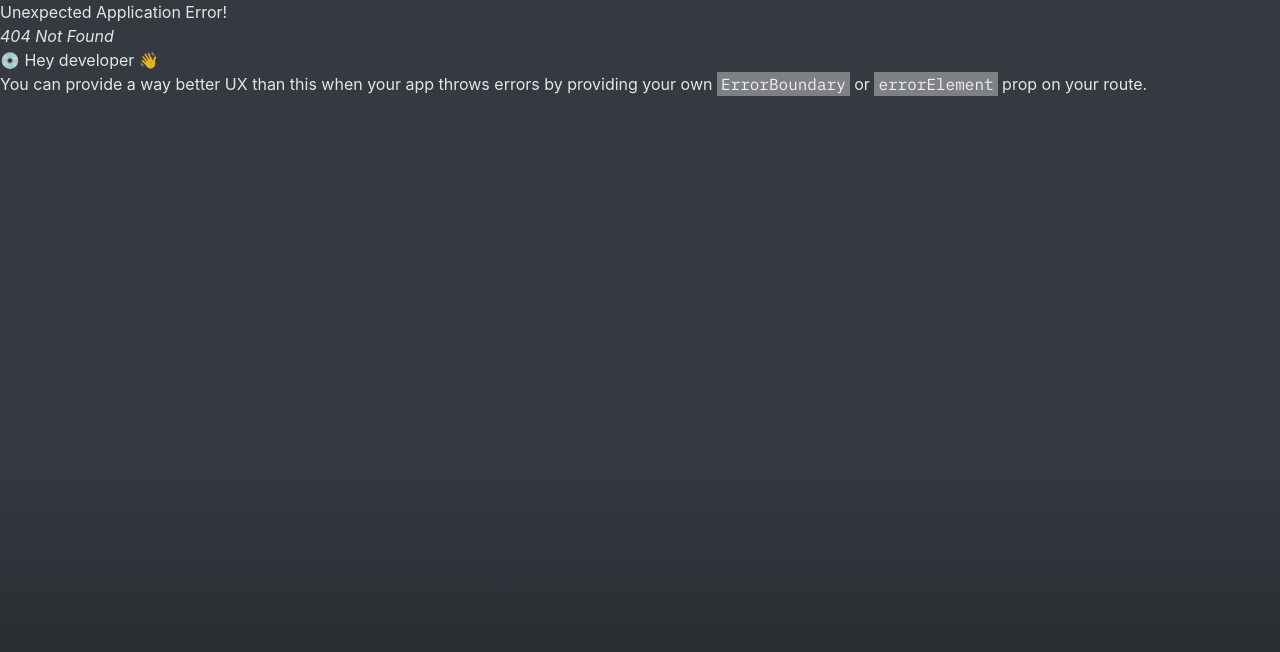
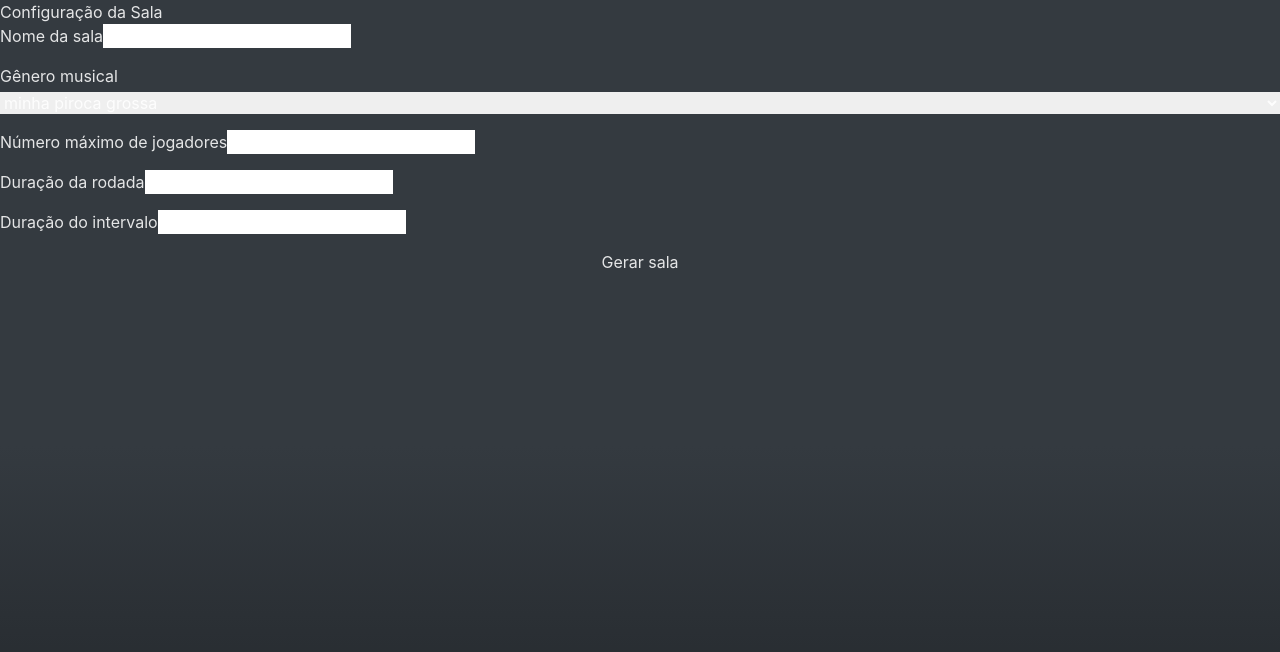
Before and after one commit to LuizFJP/los-gallos-musicales-frontend, a React (Vite) app: page /room-settings in a window 1280 px wide. Before the commit this address had no page. Shown: the top 652 px of the page. Built offline with nearby package versions, Linux system fonts and the light colour scheme.

Commit message:
creating room structure

```diff
--- /dev/null
+++ b/src/domain/entities/Room.ts
@@ -0,0 +1,20 @@
+export type Player = {
+  userName?: string;
+  penalties?: number;
+  score?: number;
+  wins?: number;
+  img?: string;
+}
+
+export type Room = {
+  name?: string;
+  canvas?: string;
+  players?: Player[];
+  genreId?: string;
+  round?: number,
+  maxPlayers?: number,
+  currentPlayers?:number,
+  playlistId?: string,
+  roundDuration?:number,
+  roundInterval?:number
+}
--- a/src/infra/http/request-room.ts
+++ b/src/infra/http/request-room.ts
@@ -1,3 +1,5 @@
+import { Room } from "../../domain/entities/Room";
+
 export const loadRooms = async () => {
   try {
     const data = await fetch("http://localhost:8100/room/all");
@@ -8,7 +10,7 @@ export const loadRooms = async () => {
   }
 };
 
-export const createRoom = async (room) => {
+export const createRoom = async (room: Room) => {
   await fetch("http://localhost:8100/create", {
     method: "POST",
     headers: {
@@ -18,3 +20,15 @@ export const createRoom = async (room) => {
     body: JSON.stringify({ room }),
   });
 }
+
+export const getRoom = async (name: string) => {
+  try {
+    const res = await fetch(
+      `http://localhost:8100/room/?name=${name}`
+    );
+    return await res.json();
+  } catch (error) {
+    console.log(error);
+  }
+
+}
--- a/src/presentation/components/Canvas.tsx
+++ b/src/presentation/components/Canvas.tsx
@@ -1,12 +1,13 @@
 import React, { useEffect } from "react";
 import type { RefObject } from "react";
 import { WebSocketProtocol } from "../../infra/protocols/websocket-protocol";
+import { Room } from "../../domain/entities/Room";
 
 export type CanvasProps = {
   socket: WebSocketProtocol;
   canvasRef: RefObject<HTMLCanvasElement>;
   handleCanvasDataTransmission: (x: number, y: number) => void;
-  roomName?: string;
+  room?: Room;
 };
 
 export const Canvas = (props: CanvasProps) => {
@@ -24,14 +25,9 @@ export const Canvas = (props: CanvasProps) => {
   }
 
   async function startDraw(context: CanvasRenderingContext2D | null) {
-    const res = await fetch(
-      `http://localhost:8100/room/?name=${props.roomName}`
-    );
-    const draw = await res.json();
     var img = new Image();
     img.onload = () => context?.drawImage(img, 0, 0);
-    img.src = draw;
-    console.log(draw);
+    img.src = props.room?.canvas as string;
   }
 
   useEffect(() => {
@@ -49,7 +45,7 @@ export const Canvas = (props: CanvasProps) => {
 
     let isDrawing = false;
 
-    props.socket.onDraw(`${props.roomName} draw`, (data: any) => {
+    props.socket.onDraw(`${props.room?.name} draw`, (data: any) => {
       drawCircle(context, data.x, data.y);
     });
 
--- a/src/presentation/pages/Home.tsx
+++ b/src/presentation/pages/Home.tsx
@@ -4,9 +4,11 @@ import { createRoom, loadRooms } from "../../infra/http/request-room";
 import Logo from "../../assets/galinho.png";
 import Avatar from "../../assets/avatars/avatar_01.png";
 import { MdCreate } from "react-icons/md";
+import { Link } from "react-router-dom";
+import { Room } from "../../domain/entities/Room";
 
 const App: React.FC = () => {
-  const [room, setRoom] = useState<string>("");
+  const [room, setRoom] = useState<Room>();
   const [roomList, setRoomList] = useState<string[]>([]);
   const [username, setUsername] = useState<string>("");
 
@@ -18,15 +20,15 @@ const App: React.FC = () => {
     });
   }, [createRoom]);
 
-  function handleRoomClick(e: React.ChangeEvent<HTMLInputElement>) {
-    setRoom(e.currentTarget.value);
+  function handleRoomClick({target: {value}}) {
+    setRoom({...room, name:value});
   }
 
   async function handleToggleClick() {
-    createRoom(room);
+    createRoom(room as Room);
   }
 
-  const handleUser = () => {};
+  const handleUser = () => { };
 
   return (
     <main className="container mx-auto px-4 items-center justify-center flex-wrap">
@@ -84,7 +86,7 @@ const App: React.FC = () => {
                 <input
                   name="roomName"
                   type="text"
-                  value={room}
+                  value={room?.name}
                   onChange={handleRoomClick}
                   className="font-sans font-normal text-gray-950 px-2 py-1 rounded-md focus:outline-none focus:ring-2 focus:ring-amber-400 focus:border-transparent"
                 />
@@ -98,14 +100,15 @@ const App: React.FC = () => {
                 >
                   Jogar
                 </button>
+                <Link to="/room-settings">
                 <button
                   type="button"
                   value="enviar"
-                  onClick={handleToggleClick}
                   className="bg-gray-800 text-gray-200 rounded-sm px-8 py-2 mt-4"
                 >
-                  Criar Sala
+                    Criar Sala
                 </button>
+                  </Link>
               </div>
             </form>
           </div>
--- a/src/presentation/pages/Room.tsx
+++ b/src/presentation/pages/Room.tsx
@@ -1,17 +1,29 @@
 import { debounce } from "lodash";
-import React from "react";
+import React, { useState } from "react";
 import { useEffect, useRef } from "react";
 import Canvas from "../components/Canvas";
 import { useParams } from "react-router-dom";
 import { SocketConnection } from "../../infra/websocket/websocket";
+import { getRoom } from "../../infra/http/request-room";
+import { Room } from "../../domain/entities/Room";
 
 
 const Room: React.FC = () => {
   const canvasRef = useRef<HTMLCanvasElement>(null);
   const socket = new SocketConnection();
-    const {name} = useParams();
+  const { name } = useParams();
+  const [room, setRoom] = useState<Room>();
 
   const debouncedSave = useRef(debounce((nextValue) => saveCanvas(nextValue), 1000)).current;
+
+  useEffect(() => {
+    (async () => {
+      const roomData = await getRoom(name as string);
+      if (!roomData) return;
+      setRoom(roomData);
+      console.log(room)
+    })();
+  }, [])
 
 
   const saveCanvas = (data: any) => {
@@ -20,14 +32,14 @@ const Room: React.FC = () => {
   }
 
   const send = (x: number, y: number) => {
-      let data = {x,y};
+    let data = { x, y };
     socket.emitData(`${name} draw`, data);
     debouncedSave(canvasRef.current?.toDataURL());
   }
 
   return (
     <>
-        <Canvas socket={socket} canvasRef={canvasRef} handleCanvasDataTransmission={send} roomName={name}/>
+      <Canvas socket={socket} canvasRef={canvasRef} handleCanvasDataTransmission={send} room={room} />
     </>
   );
 }
--- /dev/null
+++ b/src/presentation/pages/RoomSettings.tsx
@@ -0,0 +1,49 @@
+import { useState } from "react";
+import { Room } from "../../domain/entities/Room";
+import { createRoom } from "../../infra/http/request-room";
+
+export const RoomSettings = () => {
+
+  const [roomData, setRoomData] = useState<Room>();
+
+  const handleChange = ({target: {name,value}}) => {
+    setRoomData((prev) => ({
+      ...prev,
+      [name]: value,
+    }));
+  }
+
+  return (
+    <main className="container mx-auto">
+      <h1>Configuração da Sala</h1>
+      <section>
+        <form className="flex flex-col gap-4" onSubmit={() => createRoom(roomData as Room)}>
+        <label htmlFor="name">
+            Nome da sala
+            <input name="name" type="text" onChange={handleChange}/>
+          </label>
+          <label className="flex flex-col gap-1" htmlFor="genreId">
+          Gênero musical
+            <select name="genreId" id="" onChange={handleChange}>
+              <option value="minha piroca grossa">minha piroca grossa</option>
+              <option value="minha piroca fina">minha piroca fina</option>
+            </select>
+          </label>
+          <label htmlFor="maxPlayers">
+            Número  máximo de jogadores
+            <input name="maxPlayers" type="text" onChange={handleChange}/>
+          </label>
+          <label htmlFor="roundDuration">
+            Duração da rodada
+            <input name="roundDuration" type="number" onChange={handleChange}/>
+          </label>
+          <label htmlFor="roundInterval">
+            Duração do intervalo
+            <input name="roundInterval" type="number" onChange={handleChange}/>
+          </label>
+          <button type="submit">Gerar sala</button>
+        </form>
+      </section>
+    </main >
+  )
+}
--- a/src/routes/Router.tsx
+++ b/src/routes/Router.tsx
@@ -8,6 +8,7 @@ import {
   RouterProvider,
 } from 'react-router-dom';
 import Websocket from "../presentation/pages/Room";
+import {RoomSettings} from "../presentation/pages/RoomSettings";
 
 const router = createBrowserRouter(
 
@@ -15,6 +16,7 @@ const router = createBrowserRouter(
     <Route >
       <Route index path="/" element={<Home />} />
       <Route path="/room/:name" element={<Websocket />} />
+      <Route path="/room-settings" element={<RoomSettings />}/>
     </Route>
   )
 )
```
Also changed, not shown: teste.json (added, +41 -0 lines). Lines whose indentation alone changed are shown as unchanged.
